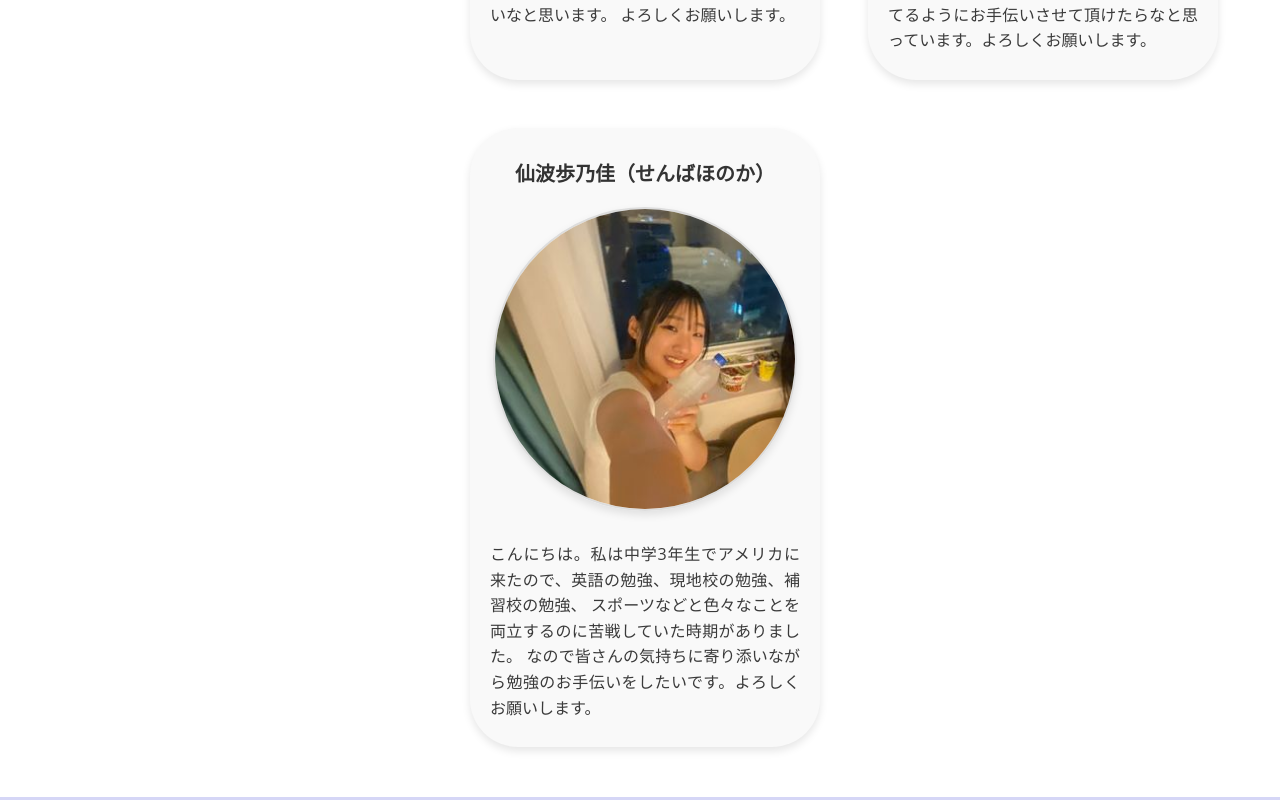
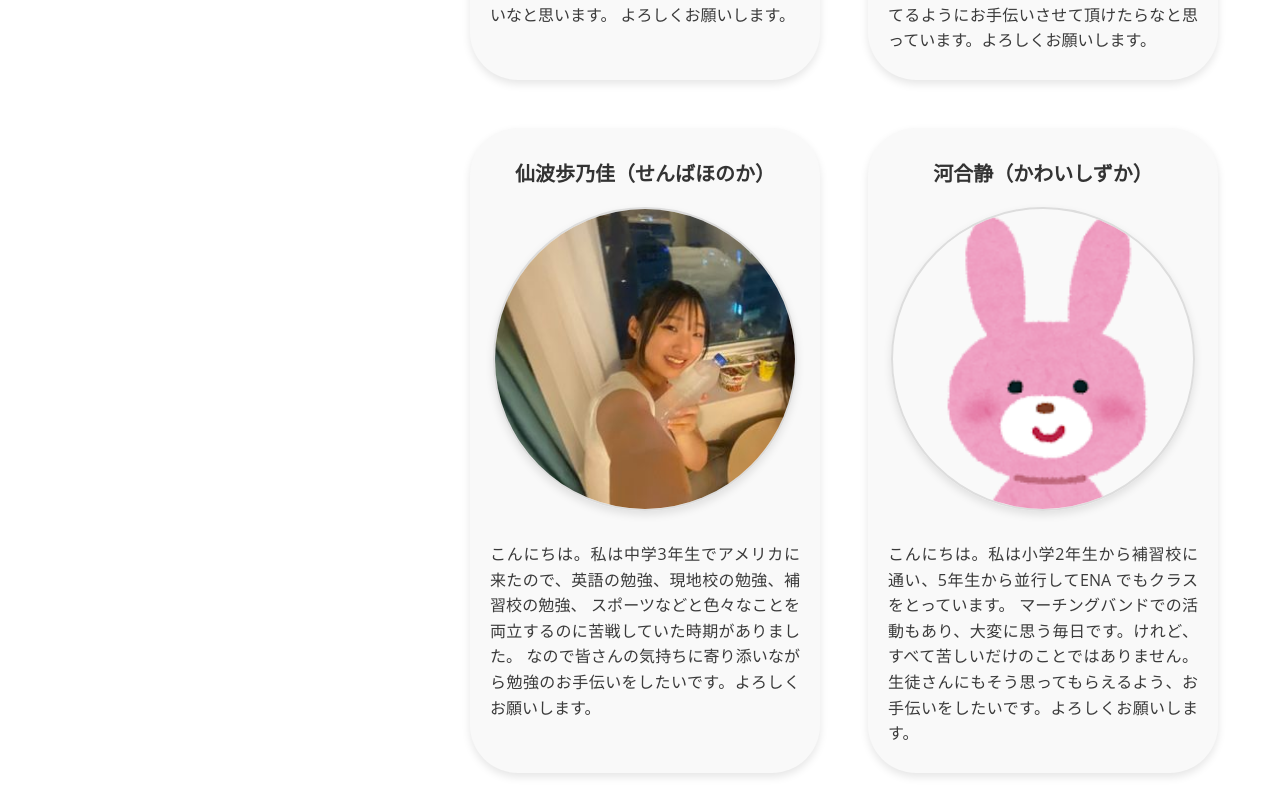
Before and after one commit to 1datcodes/JETS2, a React (Create React App) app: page /about in a window 1280 px wide. Shown: the part 4500-5300 px from the top of the page. Built offline with nearby package versions, Linux system fonts and the light colour scheme.

Commit message:
new image

```diff
--- a/src/About.js
+++ b/src/About.js
@@ -153,12 +153,16 @@ const About = () => {
                     なので皆さんの気持ちに寄り添いながら勉強のお手伝いをしたいです。よろしくお願いします。
                   </p>
                 </div>
-                {/* <div className="kawai">
+                <div className="kawai">
                   <h3>河合静（かわいしずか）</h3>
                   <img src={getRandomImage()} alt="Kawai" />
-                  <p></p>
+                  <p>
+                    こんにちは。私は小学2年生から補習校に通い、5年生から並行してENA でもクラスをとっています。
+                    マーチングバンドでの活動もあり、大変に思う毎日です。けれど、すべて苦しいだけのことではありません。
+                    生徒さんにもそう思ってもらえるよう、お手伝いをしたいです。よろしくお願いします。
+                  </p>
                 </div>
-                <div className="oka">
+                {/* <div className="oka">
                   <h3>岡優那（おかゆうな）</h3>
                   <img src={getRandomImage()} alt="Oka" />
                   <p></p>
```
Also changed, not shown: src/images/ikkei.jpg.
